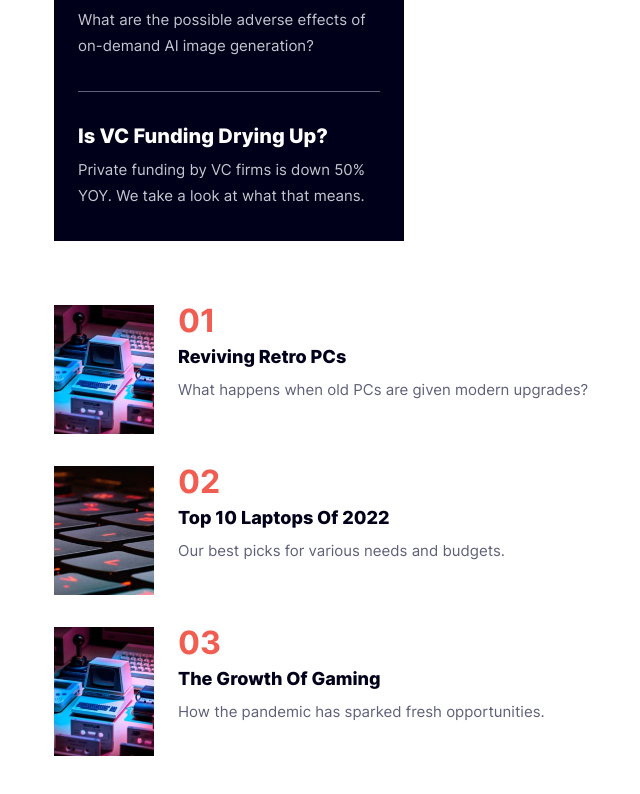
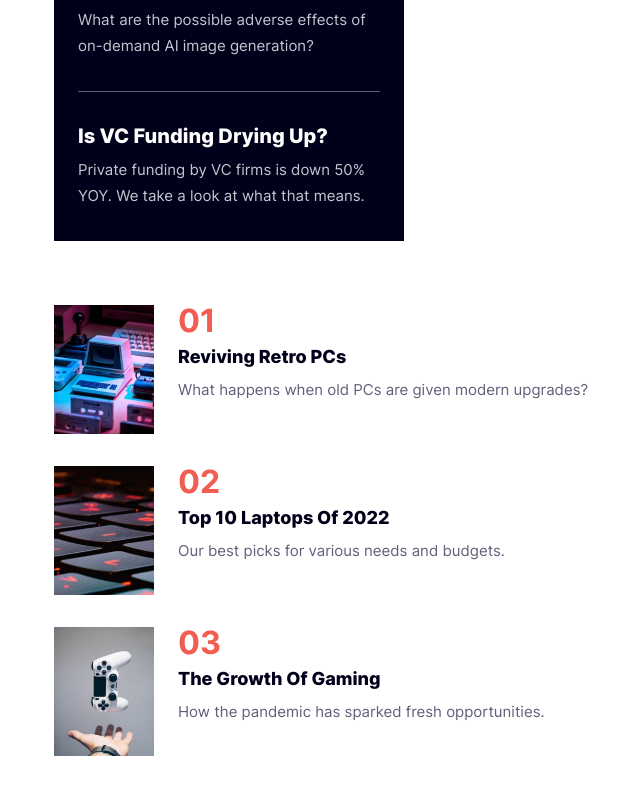
Before and after one commit to firatyedibela/news-homepage, a React (Vite) app: page / in a window 1280 px wide. Shown: the part 1237-2031 px from the top of the page, without its empty margins (30-670 px from the left). Built offline with nearby package versions, Linux system fonts and the light colour scheme.

Commit message:
fix(article): fix image of article 03

```diff
--- a/src/App.tsx
+++ b/src/App.tsx
@@ -52,7 +52,7 @@ function App() {
             href="#"
           />
           <Article
-            image={retroPc}
+            image={gamingGrowth}
             altText="Image of a gamepad on top of a palm of a hand"
             prefix="03"
             title="The Growth of Gaming"
```
